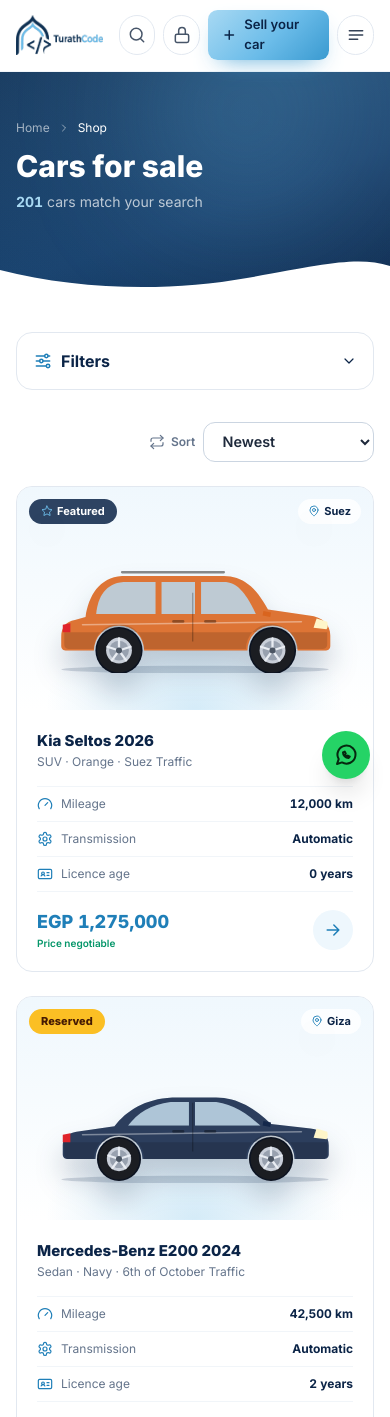
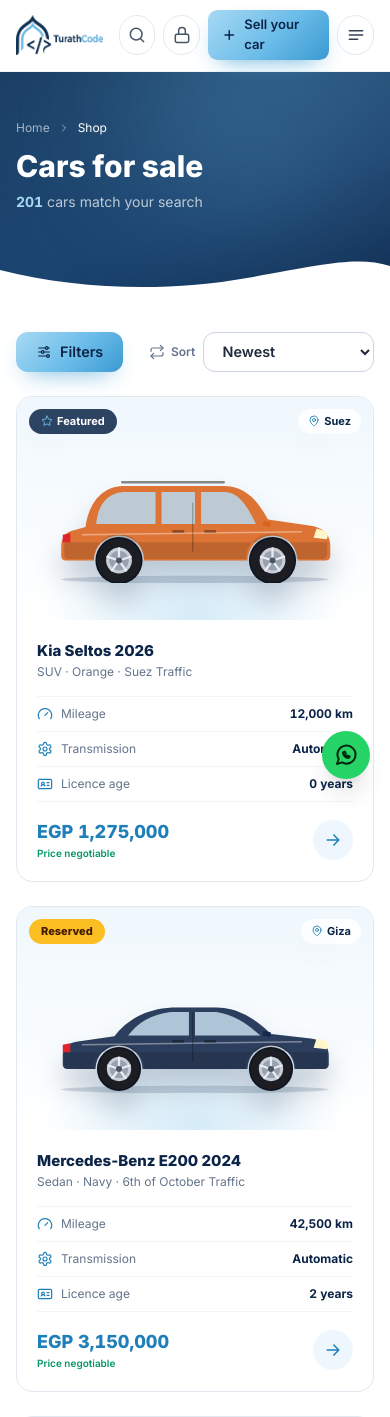
Before and after one commit to ABDULLAHTALLAT/Carshop-Turath, a Laravel app: page /shop in a window 390 px wide. Shown: the part 45-1462 px from the top of the page. Run offline with Laravel 12, Linux system fonts and the light colour scheme; data comes from the database, SQL or seed files in the repository; tables that the repository leaves empty hold one stand-in row (values such as "Sample post"); some web fonts are replaced.

Commit message:
Shop: filters live in a side panel opened by a button

```diff
--- a/resources/views/shop/index.blade.php
+++ b/resources/views/shop/index.blade.php
@@ -27,23 +27,25 @@
     <svg class="absolute inset-x-0 bottom-0 h-10 w-full text-white" viewBox="0 0 1200 40" preserveAspectRatio="none" aria-hidden="true"><path fill="currentColor" d="M0 40V18c240 20 520 22 760 8S1100 4 1200 14v26Z"/></svg>
 </section>
 
-<section class="mx-auto grid max-w-7xl gap-8 px-4 py-10 lg:grid-cols-[300px_1fr]">
-    {{-- ============ Filters ============ --}}
-    <aside>
-        <details class="card lg:hidden" @if($active->isNotEmpty()) open @endif>
-            <summary class="flex items-center justify-between p-4 font-bold text-ink"><span class="flex items-center gap-2"><x-icon name="sliders" class="h-5 w-5 text-brand-dark" /> {{ __('Filters') }}</span><x-icon name="chevron-down" class="h-4 w-4" /></summary>
-            <div class="border-t border-slate-100 p-4">@include('shop._filters')</div>
-        </details>
-        <div class="card sticky top-24 hidden p-5 lg:block">
-            <h2 class="mb-4 flex items-center gap-2 text-sm font-extrabold text-ink"><x-icon name="sliders" class="h-5 w-5 text-brand-dark" /> {{ __('Filters') }}</h2>
-            @include('shop._filters')
+<section class="mx-auto max-w-7xl px-4 py-10">
+    {{-- ============ Filters: a side panel that opens on demand ============ --}}
+    <div class="hidden fixed inset-0 z-[60] bg-navy/60" data-fdrawer-overlay aria-hidden="true"></div>
+    <aside class="hidden fixed inset-y-0 start-0 z-[70] flex w-[88vw] max-w-sm flex-col bg-white shadow-2xl" data-fdrawer role="dialog" aria-modal="true" aria-label="{{ __('Filters') }}" aria-hidden="true">
+        <div class="flex items-center justify-between border-b border-slate-100 px-5 py-4">
+            <h2 class="flex items-center gap-2 text-sm font-extrabold text-ink"><x-icon name="sliders" class="h-5 w-5 text-brand-dark" /> {{ __('Filters') }}</h2>
+            <button type="button" class="grid h-9 w-9 place-items-center rounded-lg text-slate-500 hover:bg-slate-100" data-fdrawer-close aria-label="{{ __('Close') }}"><x-icon name="x" class="h-5 w-5" /></button>
         </div>
+        <div class="flex-1 overflow-y-auto px-5 py-5">@include('shop._filters')</div>
     </aside>
 
     {{-- ============ Results ============ --}}
     <div>
         <div class="mb-6 flex flex-wrap items-center justify-between gap-3">
-            <div class="flex flex-wrap gap-2">
+            <div class="flex flex-wrap items-center gap-2">
+                <button type="button" class="btn btn-brand !min-h-[40px] !px-4 text-xs" data-fdrawer-open aria-haspopup="dialog">
+                    <x-icon name="sliders" class="h-4 w-4" /> {{ __('Filters') }}
+                    @if($active->isNotEmpty())<b class="num grid h-5 min-w-5 place-items-center rounded-full bg-white px-1 text-[11px] text-brand-dark">{{ $active->count() }}</b>@endif
+                </button>
                 @foreach($active as $key => $value)
                     <a href="{{ route('shop', collect(request()->query())->except([$key, 'page'])->all()) }}" class="chip">
                         {{ in_array($key, ['governorate', 'traffic_unit', 'color', 'brand', 'body_type', 'transmission', 'fuel', 'license_type', 'origin'], true) ? t($value) : $value }}
@@ -68,7 +70,7 @@
                 <a href="{{ route('shop') }}" class="btn btn-brand mt-6"><x-icon name="repeat" class="h-4 w-4" /> {{ __('Reset filters') }}</a>
             </div>
         @else
-            <div class="grid gap-6 sm:grid-cols-2 xl:grid-cols-3">
+            <div class="grid gap-6 sm:grid-cols-2 lg:grid-cols-3 xl:grid-cols-4">
                 @foreach($cars as $car)@include('partials.car-card', ['car' => $car])@endforeach
             </div>
             @include('partials.pagination', ['paginator' => $cars])
```
